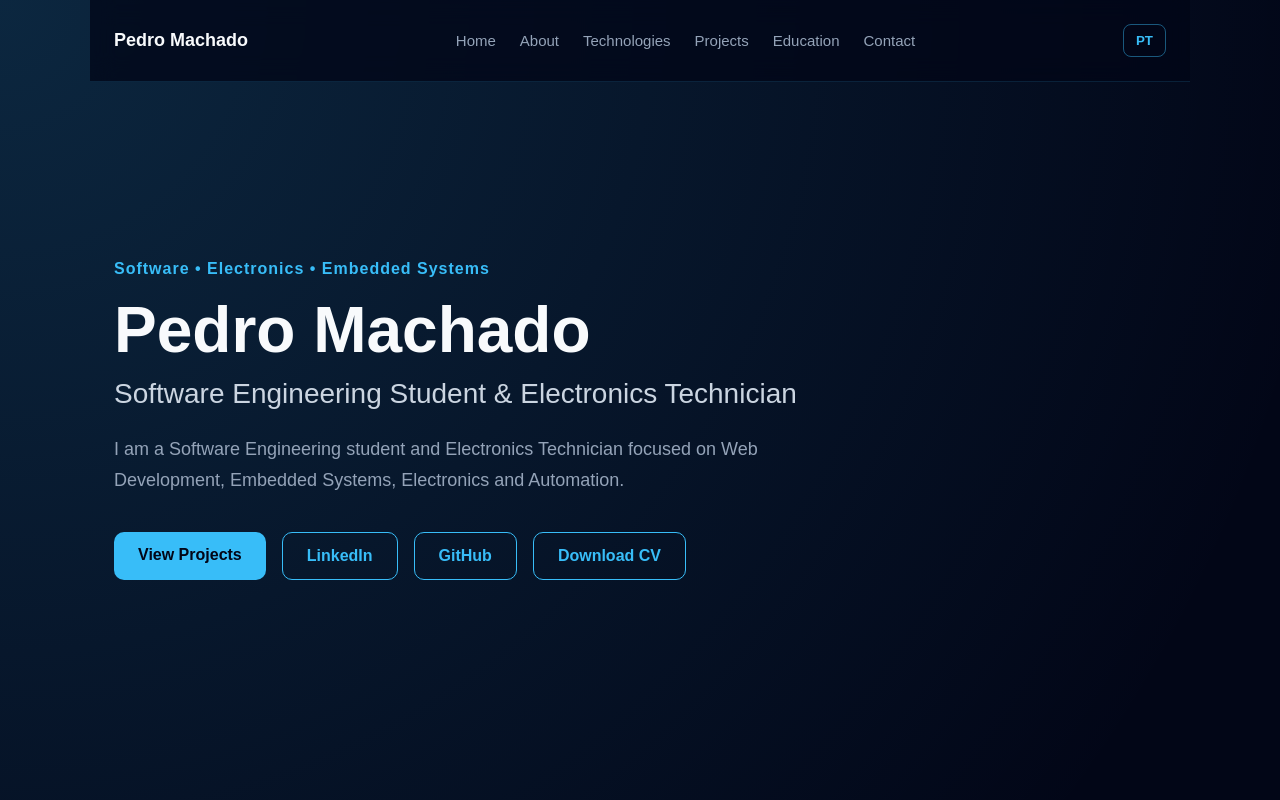
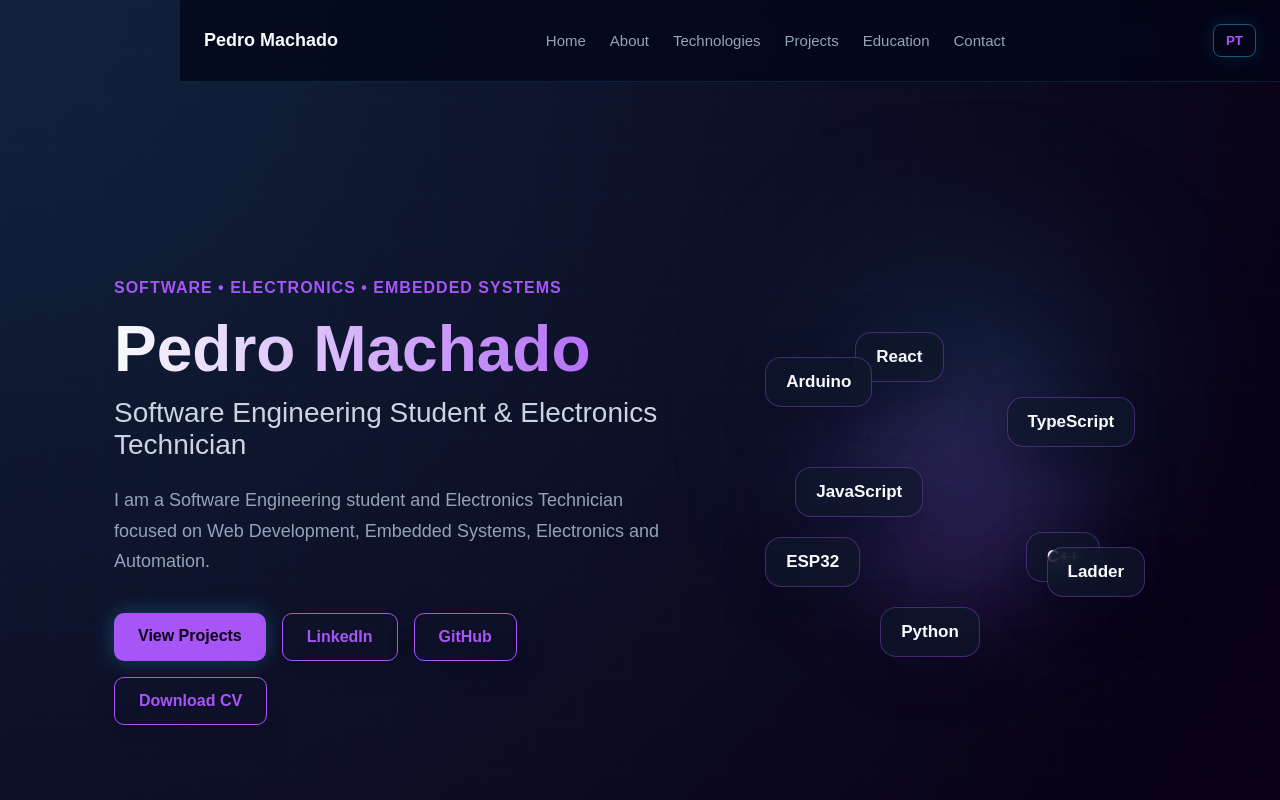
Before and after one commit to Pedro-Machado-dev/portfolio, a React (Vite) app: page / in a window 1280 px wide. Shown: the top 800 px of the page. Built offline with nearby package versions, Linux system fonts and the light colour scheme.

Commit message:
Add bilingual layout and improve hero design

```diff
--- a/src/App.css
+++ b/src/App.css
@@ -10,7 +10,7 @@ html {
 
 body {
   font-family: Arial, Helvetica, sans-serif;
-  background: #020617;
+  background: #090014;
   color: #f8fafc;
 }
 
@@ -19,7 +19,7 @@ body {
   background:
     radial-gradient(circle at top left, rgba(56, 189, 248, 0.18), transparent 30%),
     radial-gradient(circle at bottom right, rgba(37, 99, 235, 0.18), transparent 30%),
-    #020617;
+    #090014;
 }
 
 /* NAVBAR */
@@ -64,7 +64,7 @@ body {
 }
 
 .nav-links a:hover {
-  color: #38bdf8;
+  color: #a855f7;
 }
 
 /* HERO */
@@ -80,7 +80,7 @@ body {
 }
 
 .hero-tag {
-  color: #38bdf8;
+  color: #a855f7;
   font-size: 16px;
   font-weight: 600;
   margin-bottom: 20px;
@@ -124,17 +124,17 @@ h2 {
 }
 
 .primary {
-  background: #38bdf8;
-  color: #020617;
+  background: #a855f7;
+  color: #090014;
 }
 
 .primary:hover {
-  background: #0ea5e9;
+  background: #9333ea;
 }
 
 .secondary {
-  border: 1px solid #38bdf8;
-  color: #38bdf8;
+  border: 1px solid #a855f7;
+  color: #a855f7;
 }
 
 .secondary:hover {
@@ -154,7 +154,7 @@ h2 {
 }
 
 .section-tag {
-  color: #38bdf8;
+  color: #a855f7;
   font-size: 15px;
   font-weight: 600;
   margin-bottom: 16px;
@@ -298,7 +298,7 @@ h2 {
 }
 
 .project-tech-list span {
-  color: #38bdf8;
+  color: #a855f7;
   background: rgba(56, 189, 248, 0.08);
   border: 1px solid rgba(56, 189, 248, 0.2);
   padding: 6px 10px;
@@ -307,7 +307,7 @@ h2 {
 }
 
 .project-link {
-  color: #38bdf8;
+  color: #a855f7;
   text-decoration: none;
   font-weight: 600;
 }
@@ -356,7 +356,7 @@ h2 {
 }
 
 .education-institution {
-  color: #38bdf8;
+  color: #a855f7;
   font-size: 16px;
   margin-bottom: 6px;
 }
@@ -396,7 +396,8 @@ h2 {
   }
 
   .hero {
-    padding: 220px 22px 80px;
+    min-height: auto;
+    padding: 120px 22px 80px;
   }
 
   h1 {
@@ -440,7 +441,7 @@ h2 {
 
 .language-button {
   background: transparent;
-  color: #38bdf8;
+  color: #a855f7;
   border: 1px solid rgba(56, 189, 248, 0.45);
   border-radius: 8px;
   padding: 8px 12px;
@@ -452,3 +453,271 @@ h2 {
 .language-button:hover {
   background: rgba(56, 189, 248, 0.1);
 }
+
+.portfolio {
+  position: relative;
+  overflow-x: hidden;
+}
+
+.portfolio::before {
+  content: "";
+  position: fixed;
+  inset: 0;
+  pointer-events: none;
+  background-image:
+    linear-gradient(rgba(56, 189, 248, 0.04) 1px, transparent 1px),
+    linear-gradient(90deg, rgba(56, 189, 248, 0.04) 1px, transparent 1px);
+  background-size: 48px 48px;
+  opacity: 0.55;
+  z-index: 0;
+}
+
+.navbar,
+.hero,
+.section {
+  position: relative;
+  z-index: 1;
+}
+
+.hero {
+  position: relative;
+}
+
+.hero::after {
+  content: "";
+  position: absolute;
+  top: 180px;
+  right: 80px;
+  width: 280px;
+  height: 280px;
+  background: rgba(56, 189, 248, 0.14);
+  border-radius: 50%;
+  filter: blur(90px);
+  z-index: -1;
+}
+
+.hero-tag,
+.section-tag {
+  text-transform: uppercase;
+}
+
+h1 {
+  background: linear-gradient(90deg, #f8fafc, #a855f7);
+  -webkit-background-clip: text;
+  -webkit-text-fill-color: transparent;
+}
+
+.section-title {
+  position: relative;
+  display: inline-block;
+}
+
+.section-title::after {
+  content: "";
+  display: block;
+  width: 80px;
+  height: 3px;
+  background: #a855f7;
+  margin-top: 14px;
+  border-radius: 999px;
+}
+
+.tech-card,
+.project-card,
+.education-card {
+  backdrop-filter: blur(10px);
+  box-shadow: 0 18px 45px rgba(2, 6, 23, 0.35);
+}
+
+.tech-card:hover,
+.project-card:hover,
+.education-card:hover {
+  box-shadow: 0 24px 60px rgba(56, 189, 248, 0.12);
+}
+
+.button {
+  box-shadow: 0 10px 25px rgba(2, 6, 23, 0.25);
+}
+
+.button:hover {
+  transform: translateY(-3px);
+}
+
+.primary {
+  box-shadow: 0 0 22px rgba(56, 189, 248, 0.28);
+}
+
+.language-button {
+  box-shadow: 0 0 18px rgba(56, 189, 248, 0.12);
+}
+
+.hero {
+  display: grid;
+  grid-template-columns: 1.15fr 0.85fr;
+  align-items: center;
+  gap: 60px;
+}
+
+.hero-content {
+  max-width: 760px;
+}
+
+.hero-visual {
+  display: flex;
+  justify-content: center;
+  align-items: center;
+}
+
+.tech-carousel {
+  width: 320px;
+  height: 360px;
+  overflow: hidden;
+  border: 1px solid rgba(168, 85, 247, 0.25);
+  border-radius: 24px;
+  background: rgba(15, 23, 42, 0.35);
+  backdrop-filter: blur(12px);
+  box-shadow: 0 0 60px rgba(168, 85, 247, 0.12);
+  position: relative;
+}
+
+.tech-carousel::before,
+.tech-carousel::after {
+  content: "";
+  position: absolute;
+  left: 0;
+  width: 100%;
+  height: 80px;
+  z-index: 2;
+  pointer-events: none;
+}
+
+.tech-showcase {
+  position: relative;
+  width: 380px;
+  height: 380px;
+}
+
+.tech-showcase::before {
+  content: "";
+  position: absolute;
+  inset: 70px;
+  border-radius: 50%;
+  background: rgba(168, 85, 247, 0.16);
+  filter: blur(55px);
+}
+
+.floating-tech {
+  position: absolute;
+  color: #f8fafc;
+  background: rgba(15, 23, 42, 0.72);
+  border: 1px solid rgba(168, 85, 247, 0.35);
+  border-radius: 16px;
+  padding: 14px 20px;
+  font-size: 17px;
+  font-weight: 700;
+  box-shadow: 0 18px 45px rgba(2, 6, 23, 0.35);
+  backdrop-filter: blur(10px);
+  animation: floatTech 4s ease-in-out infinite;
+}
+
+.tech-0 {
+  top: 20px;
+  left: 90px;
+}
+
+.tech-1 {
+  top: 85px;
+  right: 10px;
+  animation-delay: 0.3s;
+}
+
+.tech-2 {
+  top: 155px;
+  left: 30px;
+  animation-delay: 0.6s;
+}
+
+.tech-3 {
+  top: 220px;
+  right: 45px;
+  animation-delay: 0.9s;
+}
+
+.tech-4 {
+  bottom: 35px;
+  left: 115px;
+  animation-delay: 1.2s;
+}
+
+.tech-5 {
+  top: 45px;
+  left: 0;
+  animation-delay: 1.5s;
+}
+
+.tech-6 {
+  bottom: 105px;
+  left: 0;
+  animation-delay: 1.8s;
+}
+
+.tech-7 {
+  bottom: 95px;
+  right: 0;
+  animation-delay: 2.1s;
+}
+
+@keyframes floatTech {
+  0% {
+    transform: translateY(0);
+  }
+
+  50% {
+    transform: translateY(-10px);
+  }
+
+  100% {
+    transform: translateY(0);
+  }
+}
+
+@media (max-width: 768px) {
+  .hero {
+    display: flex;
+    flex-direction: column;
+    min-height: auto;
+    padding: 120px 22px 80px;
+    overflow: hidden;
+  }
+
+  .hero-visual {
+    display: none !important;
+  }
+
+  .tech-showcase {
+    display: none;
+  }
+
+  h1 {
+    font-size: 42px;
+  }
+
+  h2 {
+    font-size: 23px;
+  }
+
+  .hero-description {
+    font-size: 18px;
+  }
+
+  .hero-buttons {
+    display: grid;
+    grid-template-columns: 1fr;
+    max-width: 360px;
+    width: 100%;
+  }
+
+  .button {
+    text-align: center;
+  }
+}
--- a/src/components/Hero.tsx
+++ b/src/components/Hero.tsx
@@ -29,11 +29,23 @@ const heroText = {
   },
 }
 
+const techItems = [
+  'React',
+  'TypeScript',
+  'JavaScript',
+  'C++',
+  'Python',
+  'Arduino',
+  'ESP32',
+  'Ladder',
+]
+
 function Hero({ language }: HeroProps) {
   const text = heroText[language]
 
   return (
   <section id="home" className="hero">
+    <div className="hero-content">
       <p className="hero-tag">{text.tag}</p>
 
       <h1>{text.name}</h1>
@@ -74,6 +86,17 @@ function Hero({ language }: HeroProps) {
           {text.resumeButton}
         </a>
       </div>
+    </div>
+
+    <div className="hero-visual" aria-hidden="true">
+  <div className="tech-showcase">
+    {techItems.map((tech, index) => (
+      <span className={`floating-tech tech-${index}`} key={tech}>
+        {tech}
+      </span>
+    ))}
+  </div>
+</div>
   </section>
 )
 }
```
Lines whose indentation alone changed are shown as unchanged.
